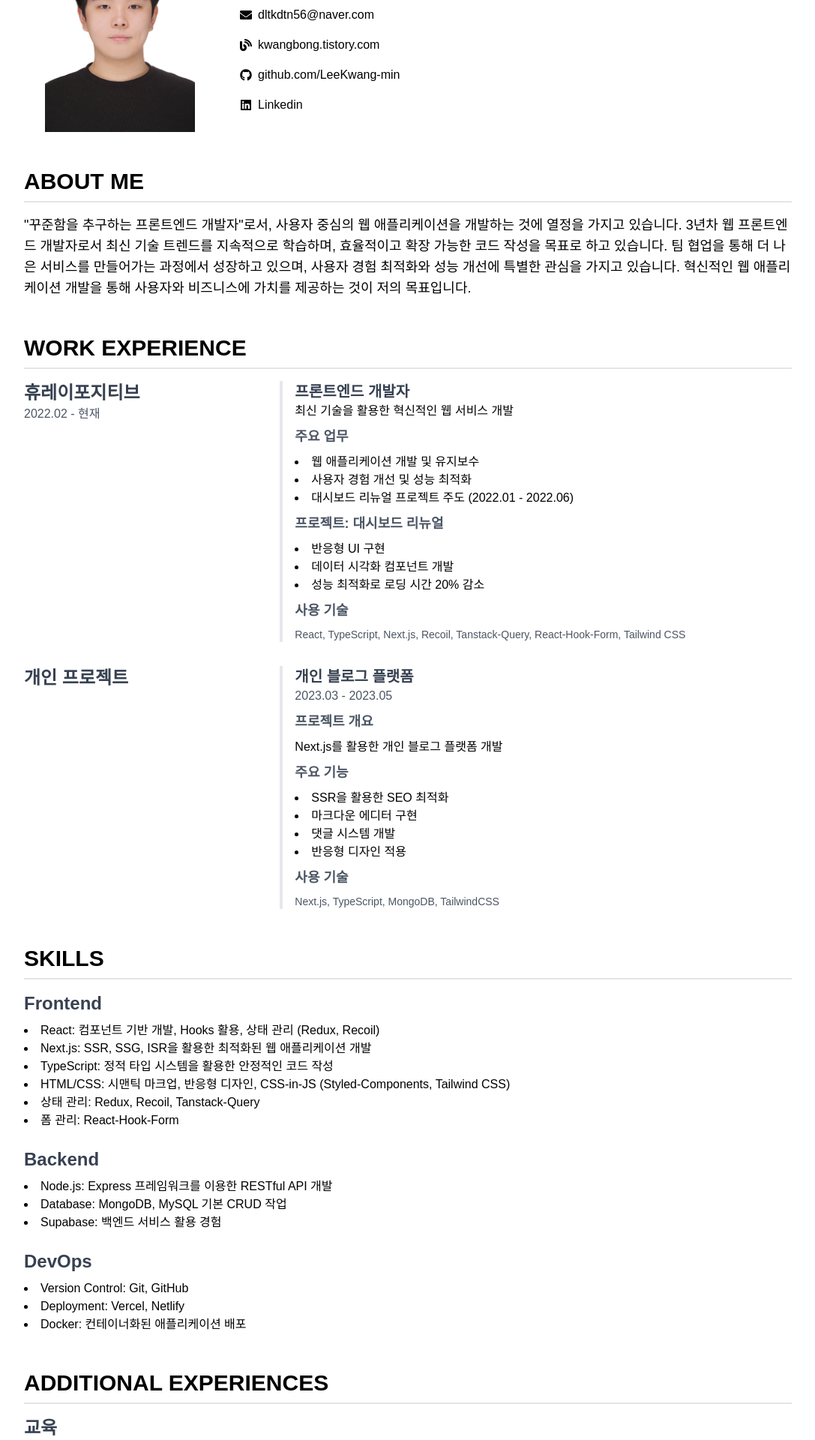
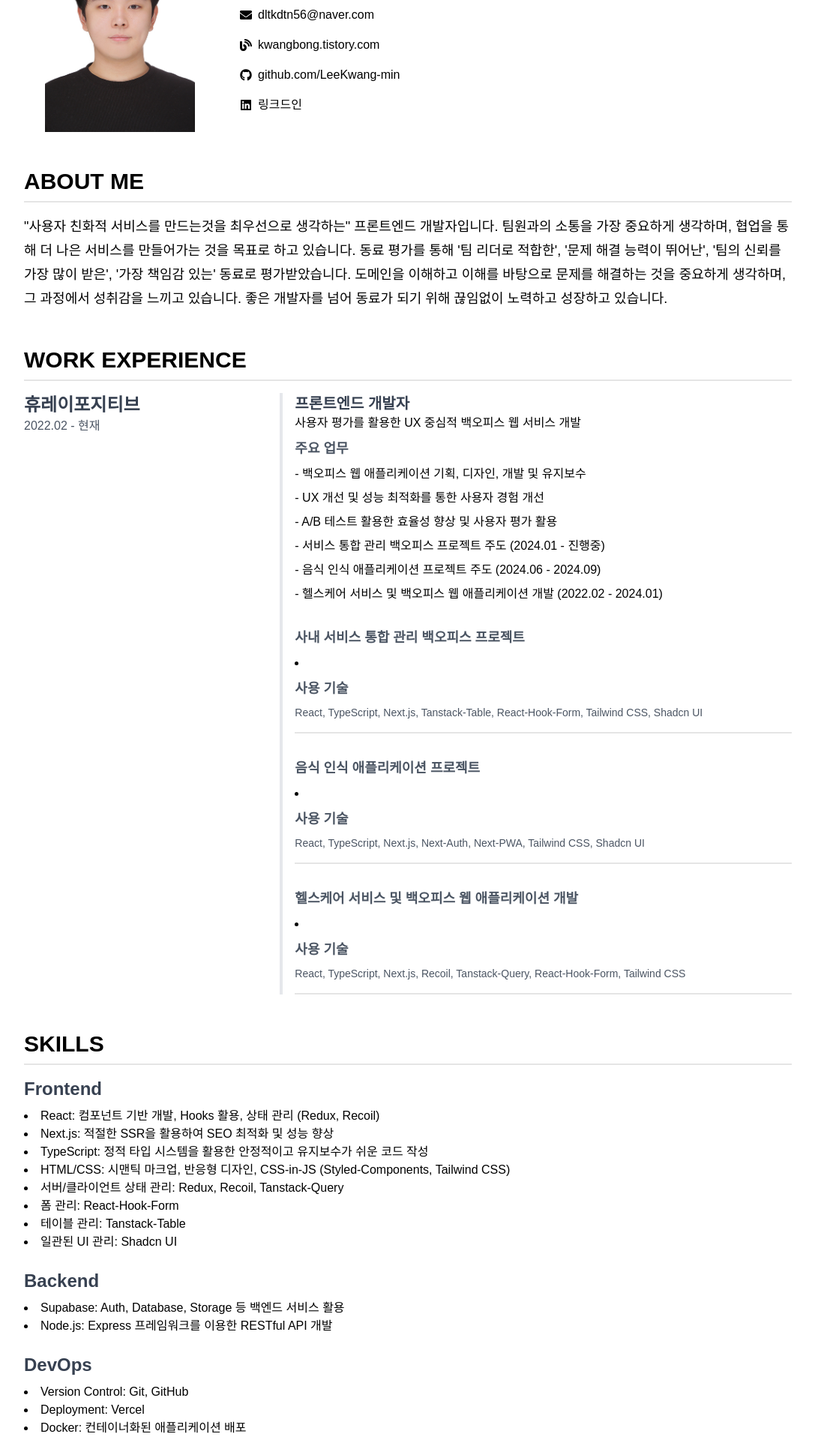
Before and after one commit to LeeKwang-min/kwangmin-portfolio, a Next.js app: page /resume in a window 1280 px wide. Shown: the part 160-2080 px from the top of the page at 75% size, without its empty margins (96-1183 px from the left). Built offline with nearby package versions, Linux system fonts and the light colour scheme.

Commit message:
[수정] 이력서 내용 수정

```diff
--- a/src/app/resume/_components/Experience/Experience.tsx
+++ b/src/app/resume/_components/Experience/Experience.tsx
@@ -1,4 +1,69 @@
 import React from "react";
+
+const experienceList = [
+  {
+    company: "휴레이포지티브",
+    position: "프론트엔드 개발자",
+    period: "2022.02 - 현재",
+    description: "사용자 평가를 활용한 UX 중심적 백오피스 웹 서비스 개발",
+    tasks: [
+      "백오피스 웹 애플리케이션 기획, 디자인, 개발 및 유지보수",
+      "UX 개선 및 성능 최적화를 통한 사용자 경험 개선",
+      "A/B 테스트 활용한 효율성 향상 및 사용자 평가 활용",
+      "서비스 통합 관리 백오피스 프로젝트 주도 (2024.01 - 진행중)",
+      "음식 인식 애플리케이션 프로젝트 주도 (2024.06 - 2024.09)",
+      "헬스케어 서비스 및 백오피스 웹 애플리케이션 개발 (2022.02 - 2024.01)",
+    ],
+    projects: [
+      {
+        title: "사내 서비스 통합 관리 백오피스 프로젝트",
+        tasks: [""],
+        stacks: [
+          "React, TypeScript, Next.js, Tanstack-Table, React-Hook-Form, Tailwind CSS, Shadcn UI",
+        ],
+      },
+      {
+        title: "음식 인식 애플리케이션 프로젝트",
+        tasks: [""],
+        stacks: [
+          "React, TypeScript, Next.js, Next-Auth, Next-PWA, Tailwind CSS, Shadcn UI",
+        ],
+      },
+      {
+        title: "헬스케어 서비스 및 백오피스 웹 애플리케이션 개발",
+        tasks: [""],
+        stacks: [
+          "React, TypeScript, Next.js, Recoil, Tanstack-Query, React-Hook-Form, Tailwind CSS",
+        ],
+      },
+    ],
+  },
+  // {
+  //   company: "개인 프로젝트",
+  //   position: "1인 기획 및 풀스택 개발",
+  //   period: "2023.03 - 2023.05",
+  //   description: "Next.js를 활용한 개인 블로그 플랫폼 개발",
+  //   tasks: [
+  //     "Next.js를 활용한 개인 블로그 플랫폼 개발",
+  //     "SSR을 활용한 SEO 최적화",
+  //     "마크다운 에디터 구현",
+  //     "댓글 시스템 개발",
+  //     "반응형 디자인 적용",
+  //   ],
+  //   projects: [
+  //     {
+  //       title: "서비스 관리 백오피스 프로젝트",
+  //       tasks: [
+  //         "Next.js를 활용한 개인 블로그 플랫폼 개발",
+  //         "SSR을 활용한 SEO 최적화",
+  //         "마크다운 에디터 구현",
+  //         "반응형 디자인 적용",
+  //       ],
+  //       stacks: ["Next.js, TypeScript, MongoDB, TailwindCSS"],
+  //     },
+  //   ],
+  // },
+];
 
 function Experience() {
   return (
@@ -7,79 +72,50 @@ function Experience() {
         WORK EXPERIENCE
       </h2>
       <div className="space-y-8">
-        <div className="flex flex-col md:flex-row">
+        {experienceList.map((item) => (
+          <div key={item.company} className="flex flex-col md:flex-row">
             <div className="w-full md:w-1/3 mb-4 md:mb-0">
               <h3 className="text-2xl font-semibold text-gray-700">
-              휴레이포지티브
+                {item.company}
               </h3>
-            <p className="text-gray-600">2022.02 - 현재</p>
+              <p className="text-gray-600">{item.period}</p>
             </div>
             <div className="w-full md:w-2/3 space-y-4">
               <div className="border-l-4 border-gray-200 pl-4">
                 <h4 className="text-xl font-semibold text-gray-700">
-                프론트엔드 개발자
+                  {item.position}
                 </h4>
-              <p className="mb-2">최신 기술을 활용한 혁신적인 웹 서비스 개발</p>
+                <p className="mb-2">{item.description}</p>
                 <h5 className="text-lg font-semibold text-gray-600 mb-2">
                   주요 업무
                 </h5>
-              <ul className="list-disc list-inside mb-2">
-                <li>웹 애플리케이션 개발 및 유지보수</li>
-                <li>사용자 경험 개선 및 성능 최적화</li>
-                <li>대시보드 리뉴얼 프로젝트 주도 (2022.01 - 2022.06)</li>
+                <ul className="mb-2 flex flex-col gap-2">
+                  {item.tasks.map((task) => (
+                    <li key={task}>{`- ${task}`}</li>
+                  ))}
                 </ul>
+                {item.projects.map((project) => (
+                  <div key={project.title} className="mt-8 border-b-2 pb-4">
                     <h5 className="text-lg font-semibold text-gray-600 mb-2">
-                프로젝트: 대시보드 리뉴얼
+                      {project.title}
                     </h5>
                     <ul className="list-disc list-inside mb-2">
-                <li>반응형 UI 구현</li>
-                <li>데이터 시각화 컴포넌트 개발</li>
-                <li>성능 최적화로 로딩 시간 20% 감소</li>
+                      {project.tasks.map((task) => (
+                        <li key={task}>{task}</li>
+                      ))}
                     </ul>
                     <h5 className="text-lg font-semibold text-gray-600 mb-2">
                       사용 기술
                     </h5>
                     <p className="text-sm text-gray-600">
-                React, TypeScript, Next.js, Recoil, Tanstack-Query,
-                React-Hook-Form, Tailwind CSS
+                      {project.stacks?.join(", ")}
                     </p>
+                  </div>
+                ))}
               </div>
             </div>
           </div>
-        <div className="flex flex-col md:flex-row">
-          <div className="w-full md:w-1/3 mb-4 md:mb-0">
-            <h3 className="text-2xl font-semibold text-gray-700">
-              개인 프로젝트
-            </h3>
-          </div>
-          <div className="w-full md:w-2/3 space-y-4">
-            <div className="border-l-4 border-gray-200 pl-4">
-              <h4 className="text-xl font-semibold text-gray-700">
-                개인 블로그 플랫폼
-              </h4>
-              <p className="text-gray-600 mb-2">2023.03 - 2023.05</p>
-              <h5 className="text-lg font-semibold text-gray-600 mb-2">
-                프로젝트 개요
-              </h5>
-              <p className="mb-2">Next.js를 활용한 개인 블로그 플랫폼 개발</p>
-              <h5 className="text-lg font-semibold text-gray-600 mb-2">
-                주요 기능
-              </h5>
-              <ul className="list-disc list-inside mb-2">
-                <li>SSR을 활용한 SEO 최적화</li>
-                <li>마크다운 에디터 구현</li>
-                <li>댓글 시스템 개발</li>
-                <li>반응형 디자인 적용</li>
-              </ul>
-              <h5 className="text-lg font-semibold text-gray-600 mb-2">
-                사용 기술
-              </h5>
-              <p className="text-sm text-gray-600">
-                Next.js, TypeScript, MongoDB, TailwindCSS
-              </p>
-            </div>
-          </div>
-        </div>
+        ))}
       </div>
     </section>
   );
--- a/src/app/resume/_components/Information/Information.tsx
+++ b/src/app/resume/_components/Information/Information.tsx
@@ -2,6 +2,29 @@ import React from "react";
 import Image from "next/image";
 import { FaEnvelope, FaBlog, FaGithub, FaLinkedin } from "react-icons/fa";
 import LKM from "@/../public/assets/lkm.png";
+
+const informationList = [
+  {
+    icon: <FaEnvelope />,
+    title: "dltkdtn56@naver.com",
+    href: "mailto:dltkdtn56@naver.com",
+  },
+  {
+    icon: <FaBlog />,
+    title: "kwangbong.tistory.com",
+    href: "https://kwangbong.tistory.com/",
+  },
+  {
+    icon: <FaGithub />,
+    title: "github.com/LeeKwang-min",
+    href: "https://github.com/LeeKwang-min",
+  },
+  {
+    icon: <FaLinkedin />,
+    title: "링크드인",
+    href: "https://www.linkedin.com/in/%EA%B4%91%EB%AF%BC-%EC%9D%B4-660a5a295/",
+  },
+];
 
 function Information() {
   return (
@@ -18,45 +41,19 @@ function Information() {
       <div>
         <h1 className="text-5xl font-bold mb-10 text-gray-800">이광민</h1>
         <div className="space-y-4">
-          <p className="flex items-center">
-            <FaEnvelope className="mr-2" />
-            <a href="mailto:dltkdtn56@naver.com" className="hover:underline">
-              {`dltkdtn56@naver.com`}
-            </a>
-          </p>
-          <p className="flex items-center">
-            <FaBlog className="mr-2" />
+          {informationList.map((item) => (
+            <p key={item.title} className="flex items-center gap-2">
+              {item.icon}
               <a
-              href="https://kwangbong.tistory.com/"
+                href={item.href}
                 target="_blank"
                 rel="noopener noreferrer"
                 className="hover:underline"
               >
-              {`kwangbong.tistory.com`}
+                {item.title}
               </a>
             </p>
-          <p className="flex items-center">
-            <FaGithub className="mr-2" />
-            <a
-              href="https://github.com/LeeKwang-min"
-              target="_blank"
-              rel="noopener noreferrer"
-              className="hover:underline"
-            >
-              {`github.com/LeeKwang-min`}
-            </a>
-          </p>
-          <p className="flex items-center">
-            <FaLinkedin className="mr-2" />
-            <a
-              href="https://www.linkedin.com/in/%EA%B4%91%EB%AF%BC-%EC%9D%B4-660a5a295/"
-              target="_blank"
-              rel="noopener noreferrer"
-              className="hover:underline"
-            >
-              Linkedin
-            </a>
-          </p>
+          ))}
         </div>
       </div>
     </section>
--- a/src/app/resume/_components/Introduction/Introduction.tsx
+++ b/src/app/resume/_components/Introduction/Introduction.tsx
@@ -1,16 +1,17 @@
 import React from "react";
+
+const introduction = `"사용자 친화적 서비스를 만드는것을 최우선으로 생각하는" 프론트엔드 개발자입니다.
+팀원과의 소통을 가장 중요하게 생각하며, 협업을 통해 더 나은 서비스를 만들어가는 것을 목표로 하고 있습니다.
+동료 평가를 통해 '팀 리더로 적합한', '문제 해결 능력이 뛰어난', '팀의 신뢰를 가장 많이 받은', '가장 책임감 있는' 동료로 평가받았습니다.
+도메인을 이해하고 이해를 바탕으로 문제를 해결하는 것을 중요하게 생각하며, 그 과정에서 성취감을 느끼고 있습니다.
+좋은 개발자를 넘어 동료가 되기 위해 끊임없이 노력하고 성장하고 있습니다.
+`;
 
 function Introduction() {
   return (
     <section className="mb-12">
       <h2 className="text-3xl font-semibold mb-4 border-b-2 pb-2">ABOUT ME</h2>
-      <p className="text-lg">
-        {`"꾸준함을 추구하는 프론트엔드 개발자"로서, 사용자 중심의 웹 애플리케이션을 개발하는 것에 열정을 가지고 있습니다.
-            3년차 웹 프론트엔드 개발자로서 최신 기술 트렌드를 지속적으로 학습하며, 효율적이고 확장 가능한 코드 작성을 목표로 하고 있습니다.
-            팀 협업을 통해 더 나은 서비스를 만들어가는 과정에서 성장하고 있으며,
-            사용자 경험 최적화와 성능 개선에 특별한 관심을 가지고 있습니다.
-            혁신적인 웹 애플리케이션 개발을 통해 사용자와 비즈니스에 가치를 제공하는 것이 저의 목표입니다.`}
-      </p>
+      <p className="text-lg leading-8">{introduction}</p>
     </section>
   );
 }
--- a/src/app/resume/_components/Skill/Skill.tsx
+++ b/src/app/resume/_components/Skill/Skill.tsx
@@ -1,46 +1,97 @@
 import React from "react";
+
+const skillList = [
+  {
+    title: "Frontend",
+    skills: [
+      {
+        name: "React",
+        description:
+          "컴포넌트 기반 개발, Hooks 활용, 상태 관리 (Redux, Recoil)",
+      },
+      {
+        name: "Next.js",
+        description: "적절한 SSR을 활용하여 SEO 최적화 및 성능 향상",
+      },
+      {
+        name: "TypeScript",
+        description:
+          "정적 타입 시스템을 활용한 안정적이고 유지보수가 쉬운 코드 작성",
+      },
+      {
+        name: "HTML/CSS",
+        description:
+          "시맨틱 마크업, 반응형 디자인, CSS-in-JS (Styled-Components, Tailwind CSS)",
+      },
+      {
+        name: "서버/클라이언트 상태 관리",
+        description: "Redux, Recoil, Tanstack-Query",
+      },
+      {
+        name: "폼 관리",
+        description: "React-Hook-Form",
+      },
+      {
+        name: "테이블 관리",
+        description: "Tanstack-Table",
+      },
+      {
+        name: "일관된 UI 관리",
+        description: "Shadcn UI",
+      },
+    ],
+  },
+  {
+    title: "Backend",
+    skills: [
+      {
+        name: "Supabase",
+        description: "Auth, Database, Storage 등 백엔드 서비스 활용",
+      },
+      {
+        name: "Node.js",
+        description: "Express 프레임워크를 이용한 RESTful API 개발",
+      },
+    ],
+  },
+  {
+    title: "DevOps",
+    skills: [
+      {
+        name: "Version Control",
+        description: "Git, GitHub",
+      },
+      {
+        name: "Deployment",
+        description: "Vercel",
+      },
+      {
+        name: "Docker",
+        description: "컨테이너화된 애플리케이션 배포",
+      },
+    ],
+  },
+];
 
 function Skill() {
   return (
     <section className="mb-12">
       <h2 className="text-3xl font-semibold mb-4 border-b-2 pb-2">SKILLS</h2>
       <div className="space-y-6">
-        <div>
+        {skillList.map((item) => (
+          <div key={item.title}>
             <h3 className="text-2xl font-semibold mb-2 text-gray-700">
-            Frontend
+              {item.title}
             </h3>
             <ul className="list-disc list-inside">
-            <li>
-              React: 컴포넌트 기반 개발, Hooks 활용, 상태 관리 (Redux, Recoil)
+              {item.skills.map((skill) => (
+                <li key={skill.name}>
+                  {skill.name}: {skill.description}
                 </li>
-            <li>
-              Next.js: SSR, SSG, ISR을 활용한 최적화된 웹 애플리케이션 개발
-            </li>
-            <li>TypeScript: 정적 타입 시스템을 활용한 안정적인 코드 작성</li>
-            <li>
-              HTML/CSS: 시맨틱 마크업, 반응형 디자인, CSS-in-JS
-              (Styled-Components, Tailwind CSS)
-            </li>
-            <li>상태 관리: Redux, Recoil, Tanstack-Query</li>
-            <li>폼 관리: React-Hook-Form</li>
+              ))}
             </ul>
           </div>
-        <div>
-          <h3 className="text-2xl font-semibold mb-2 text-gray-700">Backend</h3>
-          <ul className="list-disc list-inside">
-            <li>Node.js: Express 프레임워크를 이용한 RESTful API 개발</li>
-            <li>Database: MongoDB, MySQL 기본 CRUD 작업</li>
-            <li>Supabase: 백엔드 서비스 활용 경험</li>
-          </ul>
-        </div>
-        <div>
-          <h3 className="text-2xl font-semibold mb-2 text-gray-700">DevOps</h3>
-          <ul className="list-disc list-inside">
-            <li>Version Control: Git, GitHub</li>
-            <li>Deployment: Vercel, Netlify</li>
-            <li>Docker: 컨테이너화된 애플리케이션 배포</li>
-          </ul>
-        </div>
+        ))}
       </div>
     </section>
   );
--- a/src/app/resume/_components/Work/Work.tsx
+++ b/src/app/resume/_components/Work/Work.tsx
@@ -1,4 +1,26 @@
 import React from "react";
+
+const workList = [
+  {
+    title: "교육",
+    description:
+      "네이버 커넥트재단 부스트캠프 웹・모바일 6기 수료 (2021.07 - 2021.12)",
+    tasks: [
+      "웹 풀스택 개발 과정 이수",
+      "팀 프로젝트 경험을 통한 협업 능력 향상",
+      "최신 웹 기술 스택 학습 및 실제 프로젝트 적용",
+      "피드백을 통한 개선 및 성능 향상",
+    ],
+  },
+  {
+    title: "블로그",
+    description: "새로운 기술 및 개발 경험 공유",
+    tasks: [
+      "개인 프로젝트 개발 과정 및 학습 내용 기록",
+      "개인 프로젝트 패치 노트 작성",
+    ],
+  },
+];
 
 function Work() {
   return (
@@ -7,34 +29,19 @@ function Work() {
         ADDITIONAL EXPERIENCES
       </h2>
       <div className="space-y-4">
-        <div>
-          <h3 className="text-2xl font-semibold text-gray-700">교육</h3>
-          <p>
-            네이버 커넥트재단 부스트캠프 웹・모바일 6기 수료 (2021.07 - 2021.12)
-          </p>
-          <ul className="list-disc list-inside mt-2">
-            <li>웹 풀스택 개발 과정 이수</li>
-            <li>팀 프로젝트 경험을 통한 협업 능력 향상</li>
-            <li>최신 웹 기술 스택 학습 및 실제 프로젝트 적용</li>
-          </ul>
-        </div>
-        <div>
-          <h3 className="text-2xl font-semibold text-gray-700">블로그</h3>
-          <p>기술 블로그 운영: 주 1회 새로운 기술 및 개발 경험 공유</p>
-          <ul className="list-disc list-inside mt-2">
-            <li>최신 프론트엔드 기술 트렌드 분석 및 공유</li>
-            <li>개인 프로젝트 개발 과정 및 학습 내용 기록</li>
-            <li>독자와의 소통을 통한 지식 공유 및 피드백 수렴</li>
-          </ul>
-        </div>
-        <div>
-          <h3 className="text-2xl font-semibold text-gray-700">학력</h3>
-          <p>OO대학교 컴퓨터공학과 졸업 (2016.03 - 2020.02)</p>
-          <ul className="list-disc list-inside mt-2">
-            <li>자료구조, 알고리즘, 운영체제 등 CS 기초 학습</li>
-            <li>졸업 프로젝트: IoT 기반 스마트홈 시스템 개발</li>
-          </ul>
-        </div>
+        {workList.map((item) => (
+          <div key={item.title}>
+            <h3 className="text-2xl font-semibold text-gray-700">
+              {item.title}
+            </h3>
+            <p>{item.description}</p>
+            <ul className="list-disc list-inside mt-2">
+              {item.tasks.map((task) => (
+                <li key={task}>{task}</li>
+              ))}
+            </ul>
+          </div>
+        ))}
       </div>
     </section>
   );
```
Lines whose indentation alone changed are shown as unchanged.
